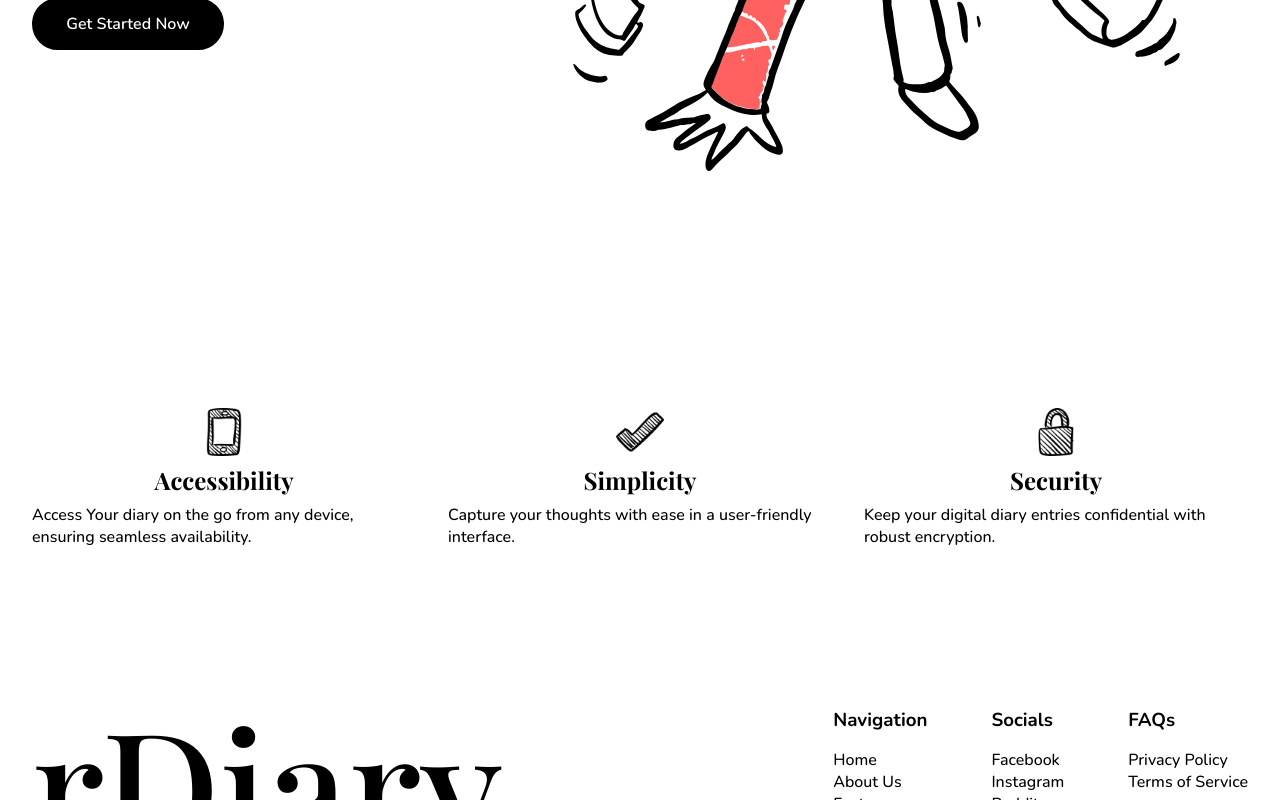
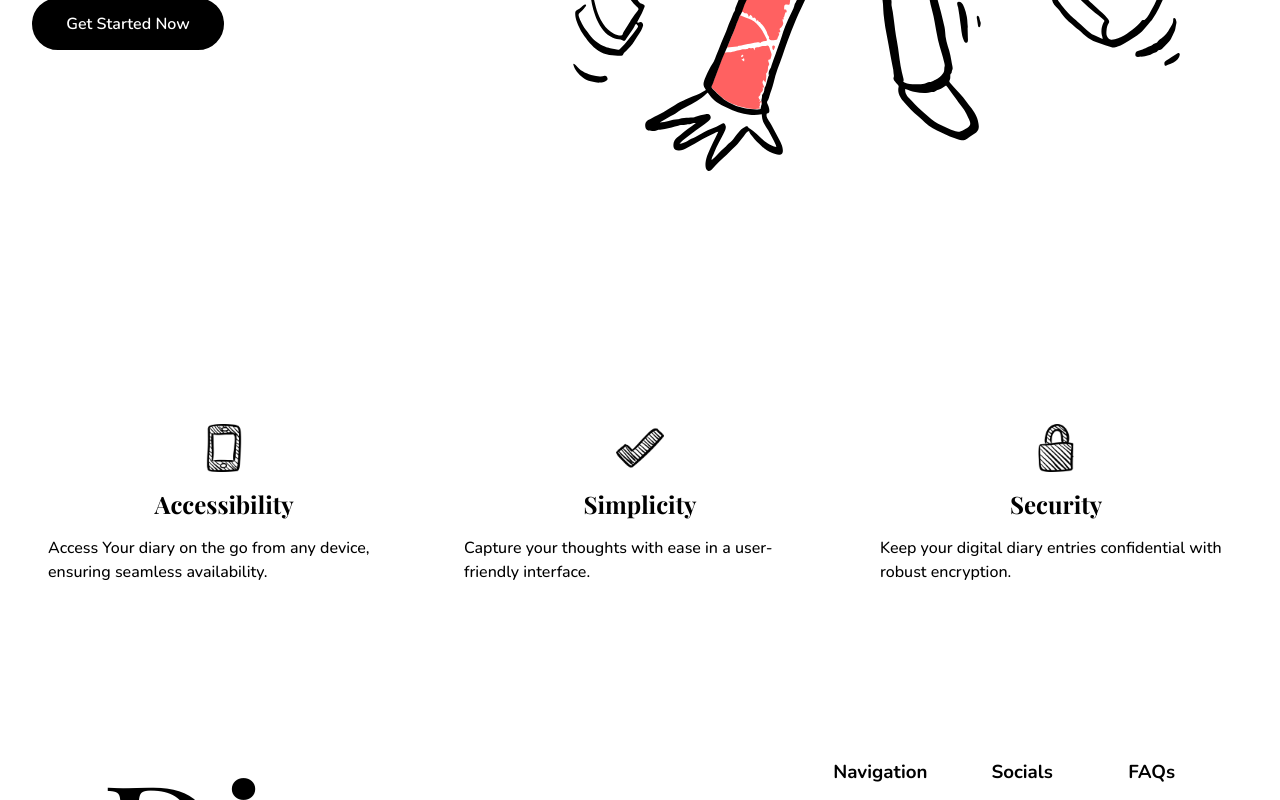
Before and after one commit to rckash/rDiary, a React (Vite) app: page / in a window 1280 px wide. Shown: the part 488-1288 px from the top of the page. Built offline with nearby package versions, Linux system fonts and the light colour scheme; a web font is replaced by a local one.

Commit message:
Adjust padding for better spacing

```diff
--- a/src/components/Features/Features.css
+++ b/src/components/Features/Features.css
@@ -12,7 +12,8 @@
     flex-direction: column;
     justify-content: space-between;
     align-items: center;
-    gap: 0.5rem;
+    gap: 1rem;
+    padding: 1rem;
 }
 
 .features-section h2 {
@@ -25,4 +26,5 @@
 
 .features-section p {
     text-align: left;
+    line-height: 150%;
 }
```
